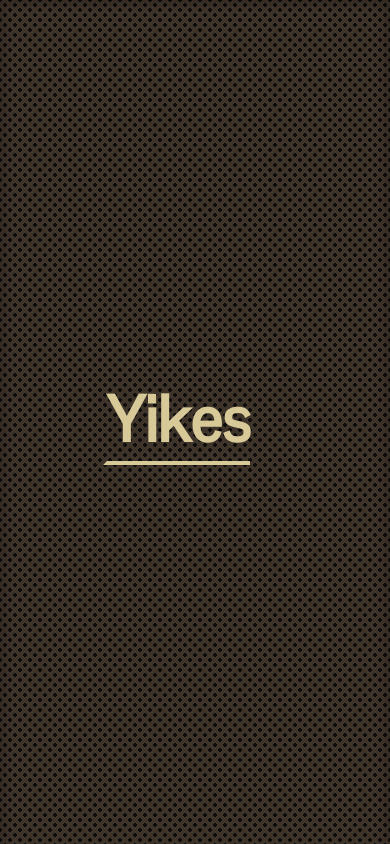
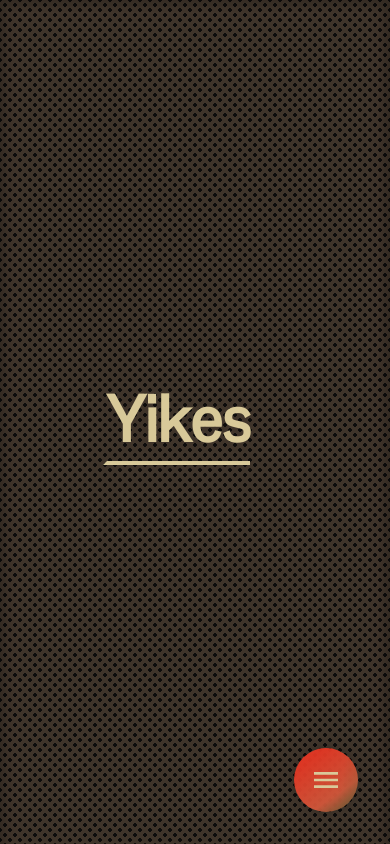
Before and after one commit to TheCodeWizard27/yikes, a React (Create React App) app: page / in a window 390 px wide. Shown: the top 844 px of the page. Built offline with nearby package versions, Linux system fonts and the light colour scheme; a web font is replaced by a local one.

Commit message:
Finished up some of the basic stylings and added a lot of support for mobile users.

```diff
--- a/src/App.js
+++ b/src/App.js
@@ -32,7 +32,7 @@ function App() {
         </div>
       </YksNavPoint>
       <YksNavPoint title="Autoren">
-        <div className="flex fx-center fill-page">
+        <div className="flex fx-center fill-min-page">
           <div className="flex fx-wrap full-width fx-space-evenly">
             <YksPortrait imageSrc="https://avatars0.githubusercontent.com/u/36076364?s=400&v=4">
               <div>Benny Schärer</div>
--- a/src/components/yks-nav.js
+++ b/src/components/yks-nav.js
@@ -8,6 +8,9 @@ class YksNav extends React.Component {
         super(props);
 
         this._refMap = new Map();
+        this.state = {
+            isNavVisible: false
+        };
     }
 
     render() {
@@ -20,20 +23,36 @@ class YksNav extends React.Component {
             });
         });
 
+        let navStateClass = this.state.isNavVisible ? 'open' : 'closed';
         let points = children
             .filter(child => evaluateOrDefault(child.props.renderNavPoint, true))
             .map((child) =>
-                <button className="yks-nav-point"
+                <button className={`yks-nav-point ${navStateClass}`}
                     key={child.props.title}
                     onClick={(e) => this.scrollToPoint(child)}>
                     {child.props.title}
                 </button>
             );
 
+        let navIcon;
+
+        if (this.state.isNavVisible) {
+            navIcon = (
+                <svg xmlns="http://www.w3.org/2000/svg" width="32" height="32" viewBox="0 0 24 24"><path d="M19 6.41L17.59 5 12 10.59 6.41 5 5 6.41 10.59 12 5 17.59 6.41 19 12 13.41 17.59 19 19 17.59 13.41 12z"/><path d="M0 0h24v24H0z" fill="none"/></svg>
+            );
+        } else {
+            navIcon = (
+                <svg xmlns="http://www.w3.org/2000/svg" width="32" height="32" viewBox="0 0 24 24"><path d="M0 0h24v24H0z" fill="none"/><path d="M3 18h18v-2H3v2zm0-5h18v-2H3v2zm0-7v2h18V6H3z"/></svg>
+            );
+        }
+
         return (
             <div className="yks-nav-container">
-                <div className="yks-nav-points-container yks-card">
+                <div className={`yks-nav-points-container yks-card ${navStateClass}`}>
                     <div className="yks-nav-points">
+                        <div className={`yks-nav-toggle-btn ${navStateClass}`} onClick={_ => this.toggleNavVisibility()}>
+                            {navIcon}
+                        </div>
                         {points}
                     </div>
                 </div>
@@ -47,6 +66,11 @@ class YksNav extends React.Component {
         let ref = this._refMap.get(point.props.title)._ref.current;
         ref.scrollIntoView({ block: "end", behavior: "smooth" });
     }
+    toggleNavVisibility() {
+        this.setState({
+            isNavVisible: !this.state.isNavVisible
+        });
+    }
 }
 
 export default YksNav;
--- a/src/styles/yks-nav.css
+++ b/src/styles/yks-nav.css
@@ -27,14 +27,38 @@
 
 /* The navigation bar on the right*/
 .yks-nav-points-container {
+  border-radius: 0px;
   height: calc(100% - 32px);
   position: fixed;
   display: flex;
   justify-content: flex-end;
   align-items: center;
   right: 1em;
+  z-index: 999;
 }
+
+/* Give navigation a solid color in mobile mode. */
+/* TODO use a better method to change the opacity. */
+@media all and (max-width: 600px) {
+  .yks-nav-points-container {
+    background-color: rgb(0,0,0);
+  }
+}
+
+/* Add navigation opening animation only on desktop */
+@media all and (min-width: 600px) {
+  .yks-nav-points-container.open {
+    animation-name: animateNav;
+    animation-duration: 0.5s;
+    -webkit-animation-name: animateNav; /* Safari 4.0 - 8.0 */
+    -webkit-animation-duration: 0.5s; /* Safari 4.0 - 8.0 */
+  }
+}
+
 .yks-nav-points {
+  display: flex;
+  flex-direction: column;
+  align-items: center;
   background-color: transparent;
 }
 .yks-nav-point {
@@ -52,7 +76,7 @@
 }
 
 /* Lines between the Navigation Points */
-.yks-nav-point:not(:first-child):before {
+.yks-nav-point:not(:first-child):not(:nth-child(2)):before {
   content: "";
   display: block;
   position: relative;
@@ -63,11 +87,93 @@
   margin: 0 auto;
 }
 
-/* Stop displaying the Menu on the right if there is no space. */
+/* #region Toggle Button */
+.yks-nav-toggle-btn {
+  top: 2em;
+  position: fixed;
+  display: flex;
+  align-items: center;
+  width: 4em;
+  height: 4em;
+  border-radius: 4em;
+  cursor: pointer;
+  /* for active*/
+  /*background-image: linear-gradient(
+    130deg,
+    rgba(242, 46, 29, 0.7) 1%,
+    rgba(216, 89, 60, 0.7) 70%,
+    rgba(80, 89, 49, 1)),
+    linear-gradient(
+    100deg,
+    rgba(0, 0, 0, 0) 1%,
+    rgba(0, 0, 0, 0) 70%,
+    rgba(80, 89, 49, 1)
+  );*/
+
+  /* for inactive*/
+  background-color: rgba(216, 89, 60, 0.7);
+  box-shadow: 0 0 4px 2px rgba(0, 0, 0, 0.1);
+}
+.yks-nav-toggle-btn svg {
+  margin: auto;
+  fill: #d9c99a;
+}
+/* #endregion */
+
+/* #region Closed State */
+.yks-nav-points-container.closed {
+  background: none;
+  box-shadow: none;
+}
+.yks-nav-point.closed {
+  visibility: hidden;
+}
+.yks-nav-toggle-btn.closed {
+  background-image: linear-gradient(
+      145deg,
+      rgba(242, 46, 29, 0.7) 20%,
+      rgba(216, 89, 60, 0.7) 70%,
+      rgba(80, 89, 49, 1)
+    ),
+    linear-gradient(
+      100deg,
+      rgba(0, 0, 0, 0) 1%,
+      rgba(0, 0, 0, 0) 70%,
+      rgba(80, 89, 49, 1)
+    );
+}
 @media all and (max-width: 600px) {
-  .yks-nav-points-container {
-    display: none;
+  .yks-nav-toggle-btn.closed {
+    position: fixed;
+    right: 2em;
+    bottom: 2em;
+    top: calc(100vh - 6em);
   }
 }
+/* #endregion */
+
+/* Opening Nav Animation */
 @media all and (min-width: 600px) {
+  @-webkit-keyframes example {
+    from {
+      opacity: 0%;
+      height: 20%;
+      filter: blur(1px);
+    }
+    to {
+      opacity: 100%;
+      height: calc(100% - 32px);
+    }
+  }
+  @keyframes animateNav {
+    from {
+      opacity: 0%;
+      height: 20%;
+      filter: blur(1px);
+    }
+    to {
+      opacity: 100%;
+      height: calc(100% - 32px);
+    }
+  }
 }
```
Also changed, not shown: public/close-24px.svg (added), public/menu-24px.svg (added).
